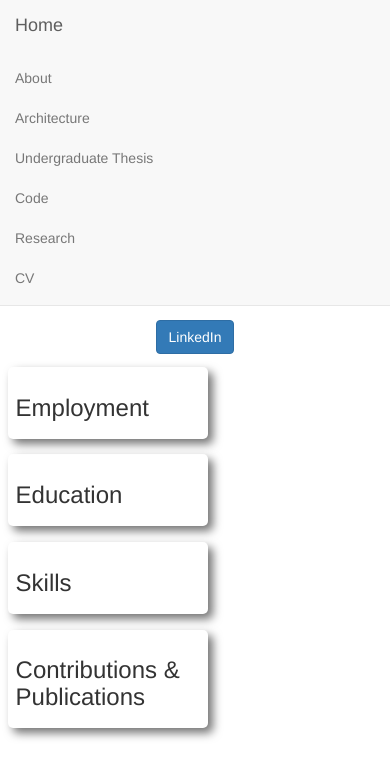
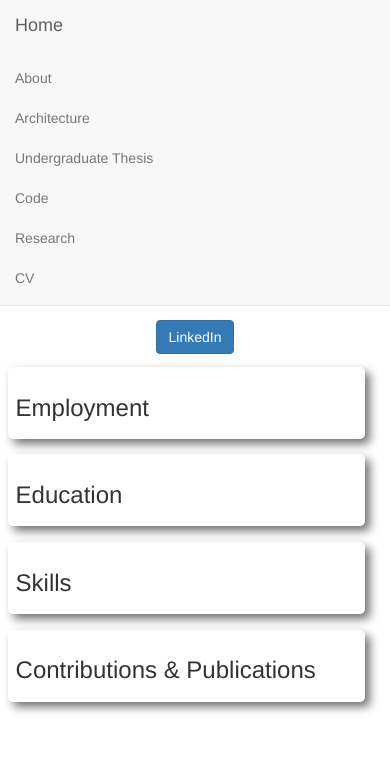
Before and after one commit to MikeJeffers/Portfolio-Site, a Django app: page /cv in a window 390 px wide. Shown: the top 778 px of the page. Run offline with Django 3.2, Linux system fonts and the light colour scheme; some libraries are stand-ins or nearby versions.

Commit message:
More CV content, resize cols on small displays

```diff
--- a/portfolio/templates/cv.html
+++ b/portfolio/templates/cv.html
@@ -14,56 +14,51 @@
 </div>
 
 <div class="row">
-  <div class="col-xs-5 text-left card z-depth clickTarget">
+  <div class="col-xs-5 text-left card z-depth clickTarget resize-11">
     <h3>Employment</h3>
     <div class="collapse">
-      <div class="col-12 card z-depth">
+
         <h4>CMU – Special Faculty Instructor</h4>
         <i>2016 – 2017</i>
-        <p>Taught 2 courses on digital fabrication equipment and industrial robotics, including associated software, programming, and safety instruction.</p>
-      </div>
-      <div class="col-12 card z-depth">
+        <p>Taught two courses on digital fabrication equipment and industrial robotics, including associated software, programming, and safety instruction.  Additionally, assisted with robotics-focused studio and seminar, providing software solutions and aiding in student inquiry.</p>
+
+
         <h4>IONTANK – Software Developer</h4>
         <i>Summer 2016</i>
-        <p>Developed software component for interactive installation and assisted with other software architecting.  Technologies used: NodeJS, RabbitMQ, python, JavaScript, HTML/CSS, shell scripts.</p>
-      </div>
-      <div class="col-12 card z-depth">
+        <p>Developed software component for interactive installation and assisted with other software architecting.  Participated in planning, design, and implementation over the entire project's lifecycle.  Technologies used: NodeJS, RabbitMQ, Python, JavaScript, HTML/CSS, shell scripts.</p>
+
+
         <h4>CMU – Robotics Fellow</h4>
         <i>2013 – 2016</i>
-        <p>Research and project work related to robotics.  Develop and deliver software components, course material and other lab infrastructure.  Published research.  Technologies used: Java, RAPID, Arduino/C, python.</p>
-      </div>
-      <div class="col-12 card z-depth">
+        <p>Research and project work related to robotics.  Develop and deliver software components, course material and other lab infrastructure.  Published research.  Research included a project that communicated to the robot controller and sensor devices, computed a model of a scanned environment, and adapted movement commands to changing conditions in an assembly task.  Technologies used: Java, RAPID, Arduino/C, Python.</p>
+
+
         <h4>CMU – Digital Fabrication Lab Staff</h4>
         <i>2013 – 2016</i>
-        <p>In addition to typical monitor duties, assistant is tasked with: troubleshooting and diagnosing machine and software issues, augmenting lab resources and space, enforcing and creating lab policy and procedure.  Technologies used: python, PHP.
+        <p>In addition to typical monitor duties, assistant is tasked with: troubleshooting and diagnosing machine and software issues, augmenting lab resources and space, enforcing and creating lab policy and procedure.  Notable contributions to lab features include automated emailing reminders to students upon the day of their reservations on equipment, reducing missed reservations and wasted machine time.  Technologies used: Python, PHP.
       </p>
-      </div>
-      <div class="col-12 card z-depth">
+
         <h4>Biologic Design Group – Research Assistant</h4>
         <i>Summer 2013</i>
         <p>Developed software to demonstrate PCM energy savings and design tools with performative criteria for group.  Technology used: Java.
       </p>
-      </div>
-      <div class="col-12 card z-depth">
+
         <h4>CMU – Digital Fabrication Lab Monitor</h4>
         <i>2009 – 2013</i>
         <p>
             Overseeing proper and safe usage of lasercutter, CNC 3–axis mill, 3D printer, Vacuum Former, 6-axis ABB arm.  Assist and monitor student lab usage.
       </p>
-      </div>
-      <div class="col-12 card z-depth">
+
         <h4>Fisher ARCHitecture – Design Intern</h4>
         <i>Summer 2012</i>
         <p>Intern and parametric consult.  Led workshops in Rhino and Grasshopper.
       </p>
-      </div>
-      <div class="col-12 card z-depth">
+
         <h4>CMU – Thesis Adviser</h4>
         <i>2015 – 2016</i>
         <p>Selected by thesis candidates for advising and evaluation.  Responsible for offering feedback, critique and consultation on students’ work.
       </p>
-      </div>
-      <div class="col-12 card z-depth">
+
         <h4>CMU – Teaching Assistantships:</h4>
         <i>2012 – 2014</i>
         <p>Intro. to Architectural Robotics<br>
@@ -72,24 +67,25 @@
       Materials and Assembly<br>
       Intro. to Digital Media<br>
       </p>
-      </div>
+
     </div>
   </div>
 
-  <div class="col-xs-5 text-left card z-depth clickTarget">
+  <div class="col-xs-5 text-left card z-depth clickTarget resize-11">
     <h3>Education</h3>
     <div class="collapse">
-      <div class="col-12 card z-depth">
+
       <h4>Degrees</h4>
-      Carnegie Mellon University  2014 - 2017<br>
+      Carnegie Mellon University  <br>
+      <i>2014 - 2017</i><br>
       Masters of Science in Computational Design (3.12 GPA)<br>
       <br>
-      Carnegie Mellon University  2008 - 2013<br>
+      Carnegie Mellon University  <br>
+      <i>2008 - 2013</i><br>
       Bachelor of Architecture with College Honors (3.39 GPA)<br>
       Recipient of Design Commends (S’11, S’12)<br>
       Dean’s List for seven consecutive semesters (F’09 – F’12)<br>
-      </div>
-      <div class="col-12 card z-depth">
+
       <h4>Relevant Courses</h4>
         48-624: Parametric Modeling <br>
         48-724: Parametric Design<br>
@@ -101,17 +97,17 @@
         15-214: Principles Object Oriented Software Construction<br>
         15-313: Fundamentals of Software Engineering<br>
         15-637: Web Application Development<br>
-      </div>
+
 
     </div>
   </div>
 
 
-  <div class="col-xs-5 text-left card z-depth clickTarget">
+  <div class="col-xs-5 text-left card z-depth clickTarget resize-11">
 
     <h3>Skills</h3>
     <div class="collapse">
-      <div class="col-md-5 card z-depth">
+      <div class="col-xs-6 resize-12">
         <h4>Programming</h4>
         <ul class="list-group">
           <li class="list-group-item">Java – 6 years</li>
@@ -124,19 +120,21 @@
           <li class="list-group-item">C – 0.5 years</li>
           <li class="list-group-item">PHP – 0.5 years</li>
         </ul>
+      </div>
+      <div class="col-xs-6 resize-12">
         <h4>Frameworks, Libraries & other Technology</h4>
         <p>
-        Java:     Swing, Spark, Encog, Processing<br>
-        Python:   Django, matplotlib<br>
-        JS:     jQuery, NodeJS, Socket.io<br>
-        HTML/CSS:   Bootstrap, Materialize<br>
-        C:      Arduino<br>
+        Java – Swing, Spark, Encog, Processing<br>
+        Python – Django, matplotlib<br>
+        JS – jQuery, NodeJS, Socket.io<br>
+        HTML/CSS – Bootstrap, Materialize<br>
+        C – Arduino<br>
 
         Git, Heroku, Amazon AWS, Gradle, Ant, TravisCI, RabbitMQ, mySQL
       </p>
       </div>
 
-      <div class="col-md-5 card z-depth">
+      <div class="col-xs-6 resize-12">
         <h4>Software</h4>
         <p>
           IDEs & Editors: Eclipse, PyCharm, Sublime Text, Notepad++
@@ -151,33 +149,29 @@
           OS: Windows (Preferred), Mac
           </p>
       </div>
-      <div class="col-md-5 card z-depth">
+      <div class="col-xs-6 resize-12">
         <h4>Hardware</h4>
           Lasercutter, CNC Mill, 3D printer, 6-axis Industrial Robotic Arm,
           Full woodshop experience, Mill, Router, Table Saw, Band saw, Drill press, Vacuum Former, and hand tools.
       </div>
     </div>
   </div>
-  <div class="col-xs-5 text-left card z-depth clickTarget">
+  <div class="col-xs-5 text-left card z-depth clickTarget resize-11">
     <h3>Contributions & Publications</h3>
     <div class="collapse">
-      <div class="col-12 card z-depth">
+
         <h4>FreeCol – Open Source Contributor</h4>
         <p>Contributed to open-source project, developed and merged 2 feature requests.  Team project for 15-313 (CMU).  </p>
-      </div>
-      <div class="col-12 card z-depth">
+
         <h4>Rob|Arch 2016 Publication</h4>
         <p>Authored “Autonomous Robotic Assembly with Variable Material Properties”  Coauthored “RECONstruction”</p>
-      </div>
-      <div class="col-12 card z-depth">
+
         <h4>Rob|Arch 2014 Publication</h4>
         <p>Contributed work for “All Bent Out”</p>
-      </div>
-      <div class="col-12 card z-depth">
+
         <h4>ACADIA 2014 Publication</h4>
         <p>Contributed work for “Seeing is Doing”</p>
-      </div>
-      <div class="col-12 card z-depth">
+
         <h4>[EN]Coding Architecture Publication</h4>
         <p>Thesis work and cover artwork included in conference publication.</p>
       </div>
@@ -193,6 +187,19 @@ $(".clickTarget").click(function(){
   var target = $(this).children(".collapse")[0];
   $(target).collapse('toggle');
 });
+colResize();
+$(window).smartresize(colResize);
+function colResize(){
+  var w = $(window).width();
+  console.log(w);
+  if(w<700){
+    $(".resize-11").addClass("col-xs-11").removeClass("col-xs-5");
+    $(".resize-12").addClass("col-xs-12").removeClass("col-xs-6");
+  }else{
+    $(".resize-11").removeClass("col-xs-11").addClass("col-xs-5");
+    $(".resize-12").removeClass("col-xs-12").addClass("col-xs-6");
+  }
+}
 </script>
 
 
--- a/portfolio/templates/thesis.html
+++ b/portfolio/templates/thesis.html
@@ -45,7 +45,7 @@
   function onTopicReturn(data){
     for (var i = data.topics.length - 1; i >= 0; i--) {
       var topic = data.topics[i].toString();
-      var domButton = '<button type="button" class="btn btn-secondary" onclick=getTopic("'+topic+'")>'+topic+'</button>' ;
+      var domButton = '<button type="button" class="btn btn-secondary" onclick=getTopic("'+topic+'")>'+topic.replace("-", " ")+'</button>' ;
       $('.topic-button-panel').append(domButton);
     }
     var $bookButton = $('<a></a>').addClass("btn btn-primary").attr('href', "https://issuu.com/mikejeffers/docs/2015_1_21_v8_mj_jp_ugthesis");
--- a/project/static/portfolio/css/main.css
+++ b/project/static/portfolio/css/main.css
@@ -71,9 +71,9 @@ body {
 }
 
 .hover{
-	-webkit-box-shadow: 7px 7px 14px 0px rgba(0,0,0,0.55);
-	-moz-box-shadow: 7px 7px 14px 0px rgba(0,0,0,0.55);
-	box-shadow: 7px 7px 14px 0px rgba(0,0,0,0.55);
+	-webkit-box-shadow: 8px 8px 15px 1px rgba(0,0,0,0.55);
+	-moz-box-shadow: 8px 8px 15px 1px rgba(0,0,0,0.55);
+	box-shadow: 8px 8px 15px 1px rgba(0,0,0,0.55);
 }
 
 .card{
@@ -87,13 +87,13 @@ body {
 #title{
 	font-size: 25vmin;
 	mix-blend-mode: exclusion;
-	color: #DDDDDD;
+	color: #FFFFFF;
 }
 
 #subtitle{
 	font-size: 10vmin;
 	mix-blend-mode: exclusion;
-	color: #DDDDDD;
+	color: #FFFFFF;
 }
 
 #splashimg {
```
